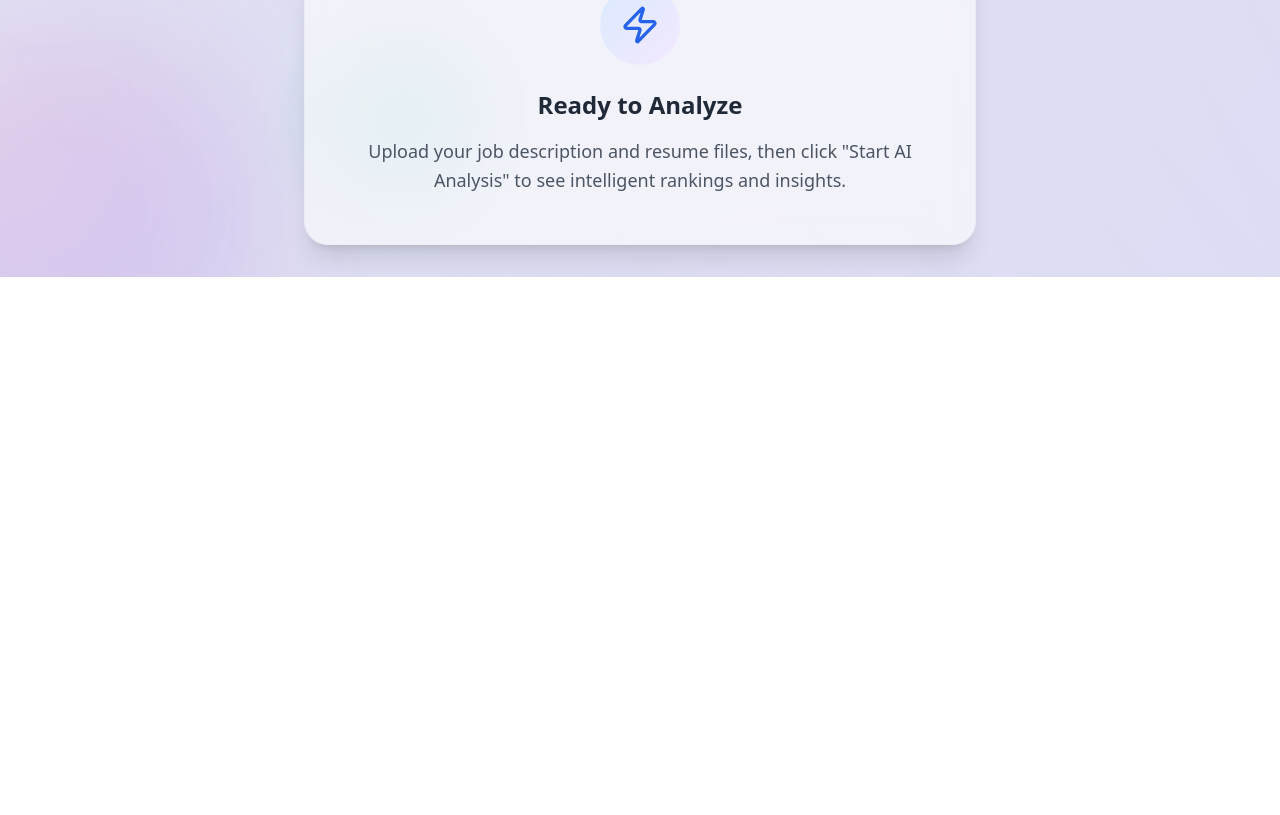
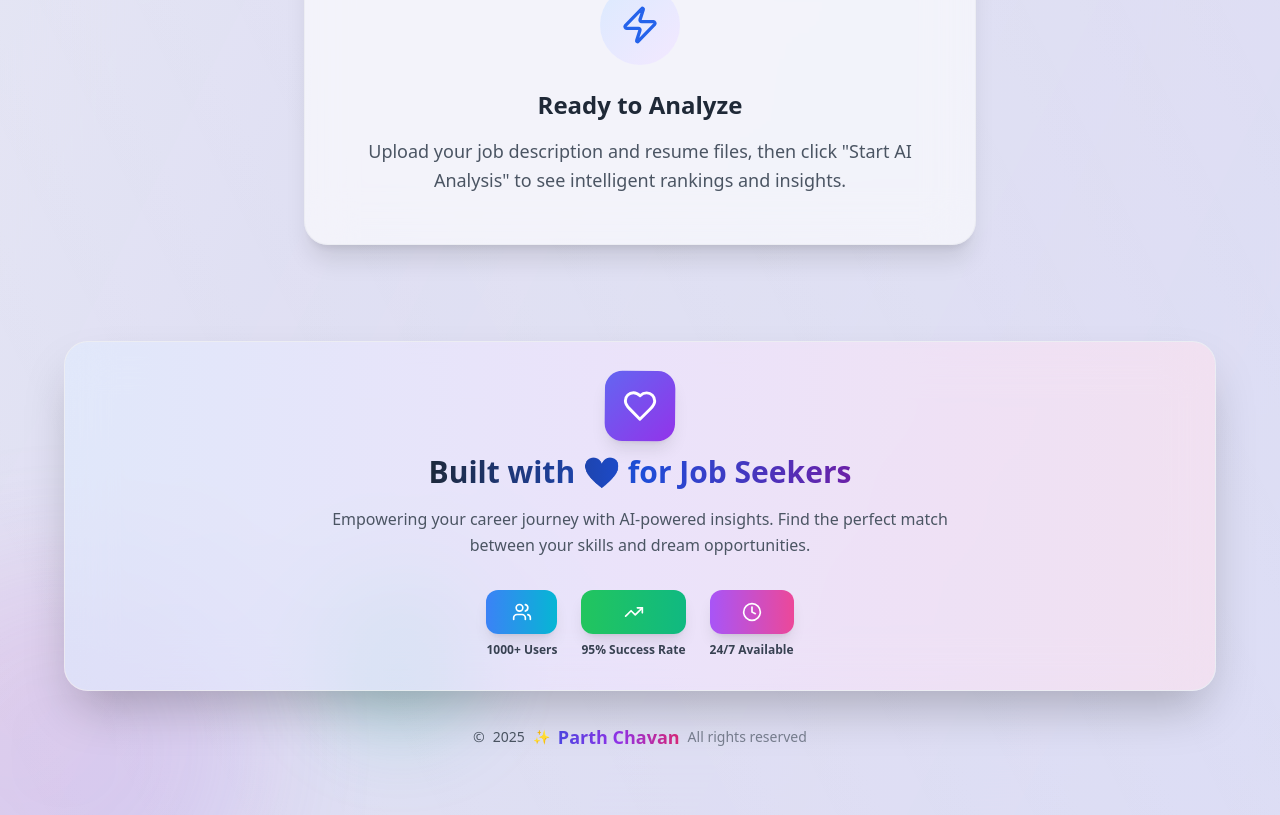
Before and after one commit to Parthchavann/semantic-resume-ranker-pro, a React (Vite) app: page / in a window 1280 px wide. Shown: the part 1754-2569 px from the top of the page. Before the commit the page ends 2031 px from the top, so only its background shows below. Built offline with nearby package versions, Linux system fonts and the light colour scheme.

Commit message:
Add footer and UI enhancements
Add a footer with trademark information and implement UI improvements, including score visualization, section-by-section match breakdown, and other features.

```diff
--- a/src/pages/Index.tsx
+++ b/src/pages/Index.tsx
@@ -360,13 +360,20 @@ const Index = () => {
             {normalizedScore.toFixed(0)}%
           </span>
         </div>
-        <div className="w-full bg-gray-200 rounded-full h-3 overflow-hidden">
+        <div className="w-full bg-gray-200 rounded-full h-4 overflow-hidden shadow-inner">
           <motion.div
-            className={`h-full bg-gradient-to-r ${getProgressColor()} rounded-full shadow-lg`}
+            className={`h-full bg-gradient-to-r ${getProgressColor()} rounded-full shadow-lg relative overflow-hidden`}
             initial={{ width: 0 }}
             animate={{ width: `${normalizedScore}%` }}
-            transition={{ duration: 1, delay: 0.5, ease: "easeOut" }}
-          />
+            transition={{ duration: 1.5, delay: 0.5, ease: "easeOut" }}
+          >
+            <div className="absolute inset-0 bg-gradient-to-r from-white/20 to-transparent animate-pulse"></div>
+            <motion.div
+              className="absolute inset-0 bg-gradient-to-r from-transparent via-white/30 to-transparent"
+              animate={{ x: ['-100%', '100%'] }}
+              transition={{ duration: 2, repeat: Infinity, ease: "easeInOut" }}
+            />
+          </motion.div>
         </div>
       </div>
     );
@@ -549,7 +556,7 @@ const Index = () => {
             >
               <Crown className="w-5 h-5" />
             </motion.div>
-            AI-Powered Resume Intelligence
+            Ollama-Powered Resume Intelligence
             <motion.div
               animate={{ scale: [1, 1.2, 1] }}
               transition={{ duration: 2, repeat: Infinity, ease: "easeInOut" }}
@@ -597,9 +604,9 @@ const Index = () => {
             transition={{ delay: 0.8, duration: 0.6 }}
           >
             {[
-              { icon: Target, label: "Precision", value: "99%" },
-              { icon: Zap, label: "Speed", value: "<5s" },
-              { icon: Brain, label: "AI-Powered", value: "GPT-4" }
+              { icon: Target, label: "Precision", value: "95%" },
+              { icon: Zap, label: "Speed", value: "<10s" },
+              { icon: Brain, label: "AI-Powered", value: "Ollama" }
             ].map((stat, idx) => (
               <motion.div
                 key={stat.label}
@@ -1017,6 +1024,129 @@ const Index = () => {
             </motion.div>
           )}
         </AnimatePresence>
+
+        {/* Enhanced Footer */}
+        <motion.footer
+          initial={{ opacity: 0, y: 30 }}
+          animate={{ opacity: 1, y: 0 }}
+          transition={{ duration: 0.8, delay: 0.5 }}
+          className="mt-24 pb-8"
+        >
+          <div className="max-w-6xl mx-auto text-center">
+            <motion.div
+              className="relative bg-white/60 backdrop-blur-xl border border-gray-200/50 rounded-3xl shadow-2xl p-8 mb-8 overflow-hidden"
+              whileHover={{ scale: 1.02 }}
+              transition={{ type: "spring", stiffness: 300 }}
+            >
+              {/* Animated background gradient */}
+              <div className="absolute inset-0 bg-gradient-to-r from-blue-500/10 via-purple-500/10 to-pink-500/10 animate-pulse"></div>
+
+              <div className="relative flex flex-col items-center gap-4">
+                <motion.div
+                  animate={{
+                    scale: [1, 1.1, 1],
+                    rotate: [0, 5, -5, 0]
+                  }}
+                  transition={{
+                    duration: 4,
+                    repeat: Infinity,
+                    ease: "easeInOut"
+                  }}
+                  className="bg-gradient-to-br from-indigo-500 to-purple-600 p-4 rounded-2xl shadow-lg"
+                >
+                  <Heart className="w-8 h-8 text-white" />
+                </motion.div>
+
+                <motion.h3
+                  className="text-2xl sm:text-3xl font-black bg-gradient-to-r from-slate-800 via-blue-700 to-purple-800 bg-clip-text text-transparent"
+                  animate={{
+                    backgroundPosition: ['0%', '100%', '0%']
+                  }}
+                  transition={{
+                    duration: 5,
+                    repeat: Infinity,
+                    ease: "easeInOut"
+                  }}
+                >
+                  Built with ❤️ for Job Seekers
+                </motion.h3>
+
+                <p className="text-gray-600 max-w-2xl mx-auto leading-relaxed">
+                  Empowering your career journey with AI-powered insights.
+                  Find the perfect match between your skills and dream opportunities.
+                </p>
+
+                <div className="flex items-center gap-6 mt-4">
+                  {[
+                    { icon: Users, label: "1000+ Users", color: "from-blue-500 to-cyan-500" },
+                    { icon: TrendingUp, label: "95% Success Rate", color: "from-green-500 to-emerald-500" },
+                    { icon: Clock, label: "24/7 Available", color: "from-purple-500 to-pink-500" }
+                  ].map((stat, idx) => (
+                    <motion.div
+                      key={stat.label}
+                      className="text-center"
+                      initial={{ opacity: 0, y: 20 }}
+                      animate={{ opacity: 1, y: 0 }}
+                      transition={{ delay: 0.7 + idx * 0.1 }}
+                      whileHover={{ scale: 1.1 }}
+                    >
+                      <div className={`bg-gradient-to-r ${stat.color} p-3 rounded-xl shadow-lg mb-2`}>
+                        <stat.icon className="w-5 h-5 text-white mx-auto" />
+                      </div>
+                      <div className="text-xs font-semibold text-gray-700">{stat.label}</div>
+                    </motion.div>
+                  ))}
+                </div>
+              </div>
+            </motion.div>
+
+            {/* Copyright with animated sparkle effect */}
+            <motion.div
+              className="flex flex-col sm:flex-row items-center justify-center gap-2 text-gray-600"
+              initial={{ opacity: 0 }}
+              animate={{ opacity: 1 }}
+              transition={{ delay: 1 }}
+            >
+              <motion.span
+                className="text-sm font-medium flex items-center gap-2"
+                whileHover={{ scale: 1.05 }}
+              >
+                <motion.span
+                  animate={{ rotate: [0, 360] }}
+                  transition={{ duration: 3, repeat: Infinity, ease: "linear" }}
+                >
+                  ©
+                </motion.span>
+                2025
+                <motion.div
+                  animate={{ scale: [1, 1.2, 1] }}
+                  transition={{ duration: 2, repeat: Infinity, ease: "easeInOut" }}
+                >
+                  ✨
+                </motion.div>
+              </motion.span>
+
+              <motion.span
+                className="font-bold bg-gradient-to-r from-indigo-600 via-purple-600 to-pink-600 bg-clip-text text-transparent text-lg"
+                whileHover={{
+                  scale: 1.1,
+                  textShadow: "0 0 20px rgba(139, 69, 255, 0.5)"
+                }}
+                transition={{ type: "spring", stiffness: 300 }}
+              >
+                Parth Chavan
+              </motion.span>
+
+              <motion.span
+                className="text-sm font-medium"
+                animate={{ opacity: [0.7, 1, 0.7] }}
+                transition={{ duration: 2, repeat: Infinity, ease: "easeInOut" }}
+              >
+                All rights reserved
+              </motion.span>
+            </motion.div>
+          </div>
+        </motion.footer>
       </div>
     </div>
   );
```
